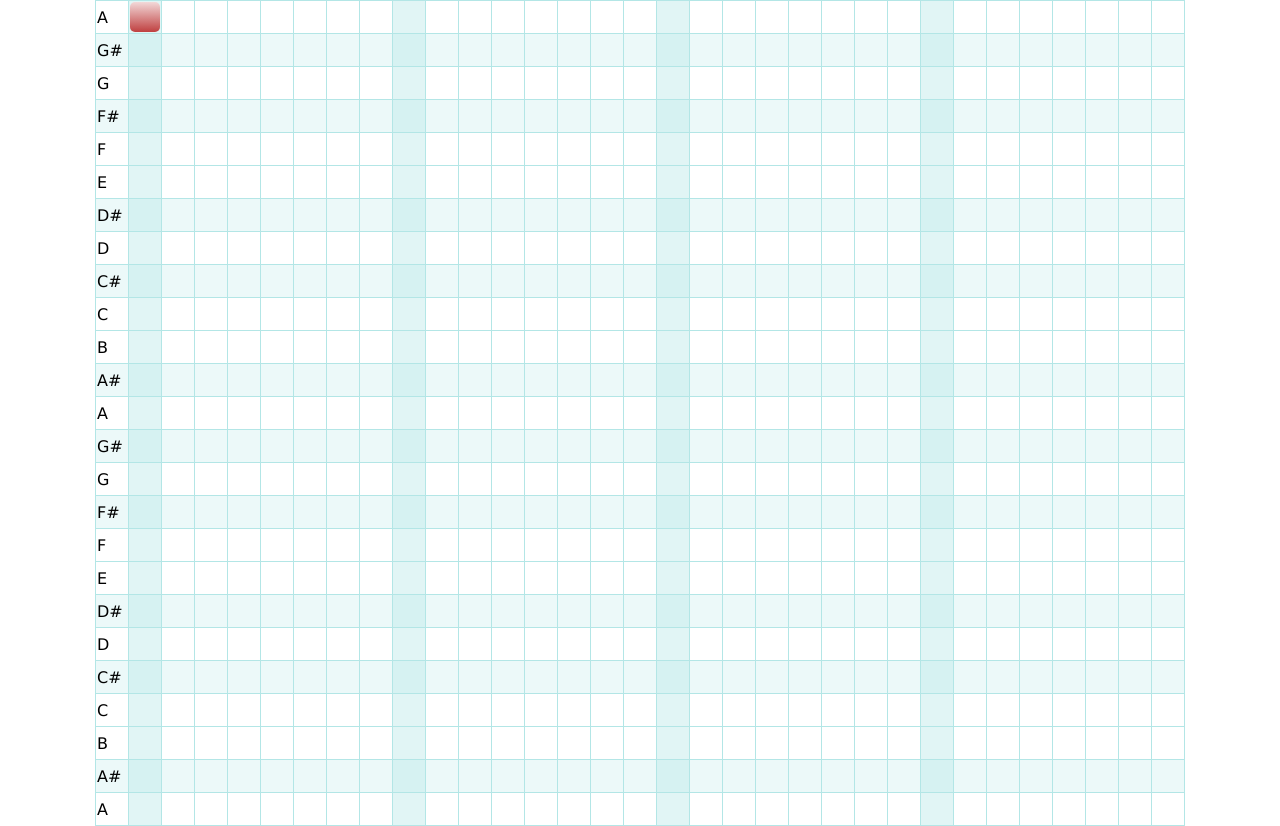
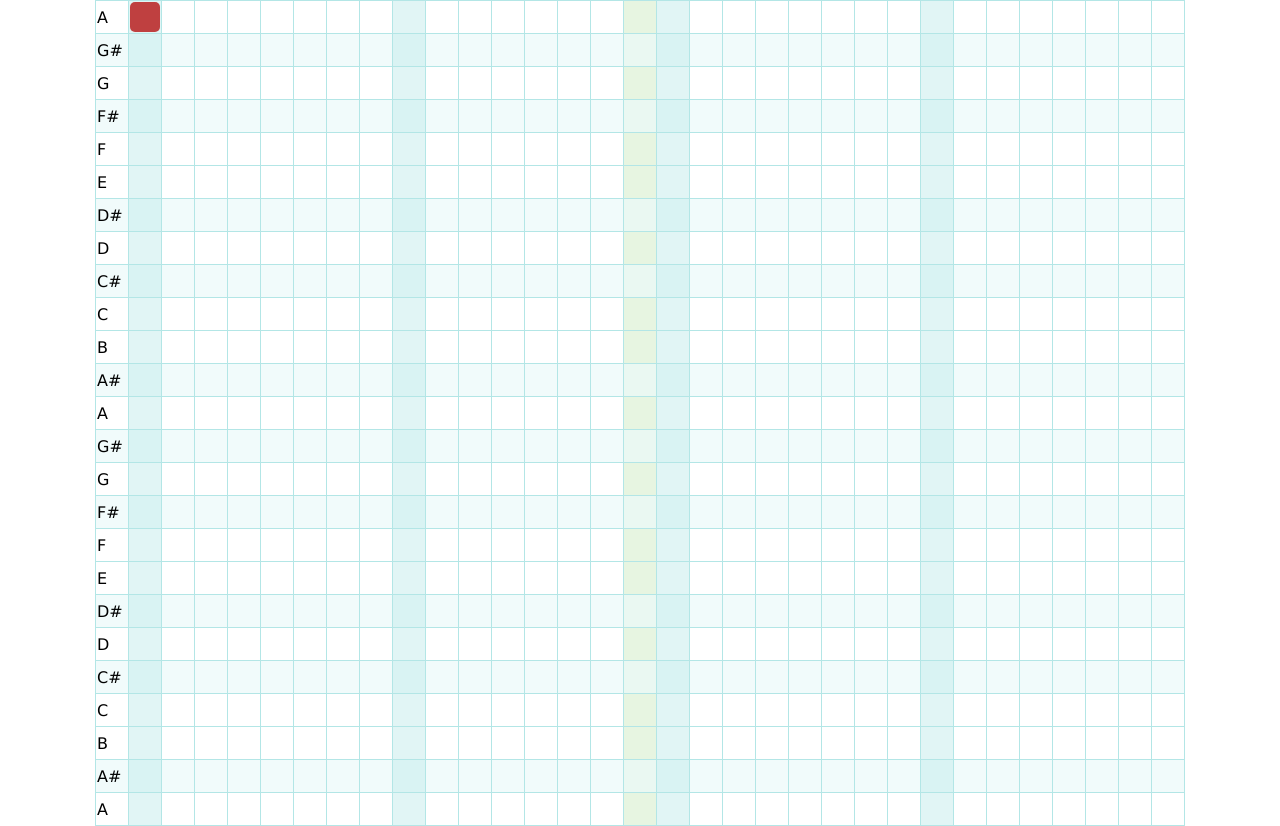
Before and after one commit to dcbrwn/web-sequencer, a plain HTML site: page index.html in a window 1280 px wide. Both pictures are taken after a click on the element 145 px from the left and 17 px from the top of the page. Drawn offline with Linux system fonts and the light colour scheme; no server answers.

Commit message:
Indicate active tick

```diff
--- a/sequencer.js
+++ b/sequencer.js
@@ -9,12 +9,29 @@ const engine = initAudio();
 
 let scenario = [
   { time: 0, type: 'start' },
-  { time: BARS * TICK_TIME, type: 'end' },
 ];
+
+for (let i = 0; i < BARS; i += 1) {
+  scenario.push({
+    time: i * TICK_TIME,
+    type: 'active',
+    bar: i + 1,
+  });
+}
+
+scenario.push({ time: BARS * TICK_TIME, type: 'end' });
+
 const player = new ScenarioPlayer(scenario);
+let currentBar = 0;
 player.on('event', (params) => {
   if (params.event.type === 'noteOn') {
     noteOn(params.event.note);
+  } else if (params.event.type === 'active') {
+    const currentCol = document.getElementById('bar' + currentBar);
+    currentCol.classList.remove("active");
+    currentBar = params.event.bar;
+    const nextCol = document.getElementById('bar' + currentBar);
+    nextCol.classList.add("active");
   }
 });
 player.play();
@@ -28,6 +45,18 @@ function initGrid(barsCount, notesCount, table) {
   grid.style.width = (barsCount + 1) * 30 + 'px';
 
   const noteLabels = ['A', 'A#', 'B', 'C', 'C#', 'D', 'D#', 'E', 'F', 'F#', 'G', 'G#'];
+
+  const colGroup = document.createElement('colgroup');
+
+  for (let i = 0; i <= barsCount; i += 1) {
+    const col = document.createElement('col');
+    col.id = 'bar' + i;
+    col.classList.add("bar");
+    colGroup.appendChild(col);
+  }
+
+  table.appendChild(colGroup);
+
 
   for (let noteNumber = notesCount - 1; noteNumber >= 0; noteNumber -= 1) {
     const row = document.createElement('tr');
--- a/style.css
+++ b/style.css
@@ -4,29 +4,33 @@ html, body {
   font-family: Verdana, Geneva, Tahoma, sans-serif;
 }
 
-#piano-roll table#grid {
+#grid {
   table-layout: fixed;
   border-collapse: collapse;
   margin: 0 auto;
 }
 
-#piano-roll table#grid tr.alter {
-  background-color: hsl(180, 50%, 95%);
+#grid tr.alter {
+  background-color: hsla(180, 50%, 95%, 0.7);
 }
 
-#piano-roll table#grid td:nth-child(8n - 6) {
+#grid td:nth-child(8n - 6) {
   background-color: hsla(180, 50%, 80%, 0.4);
 }
 
-#piano-roll table#grid td {
+#grid td {
   width: 30px;
   height: 30px;
   border: 1px solid hsl(180, 50%, 80%);
 }
 
-#piano-roll .note {
+.bar.active {
+  background-color: hsla(100, 50%, 80%, 0.4);
+}
+
+.note {
   width: 30px;
   height: 30px;
-  background: linear-gradient(hsl(0, 50%, 90%), hsl(0, 50%, 50%));
+  background-color: hsl(0, 50%, 50%);
   border-radius: 5px;
 }
```
